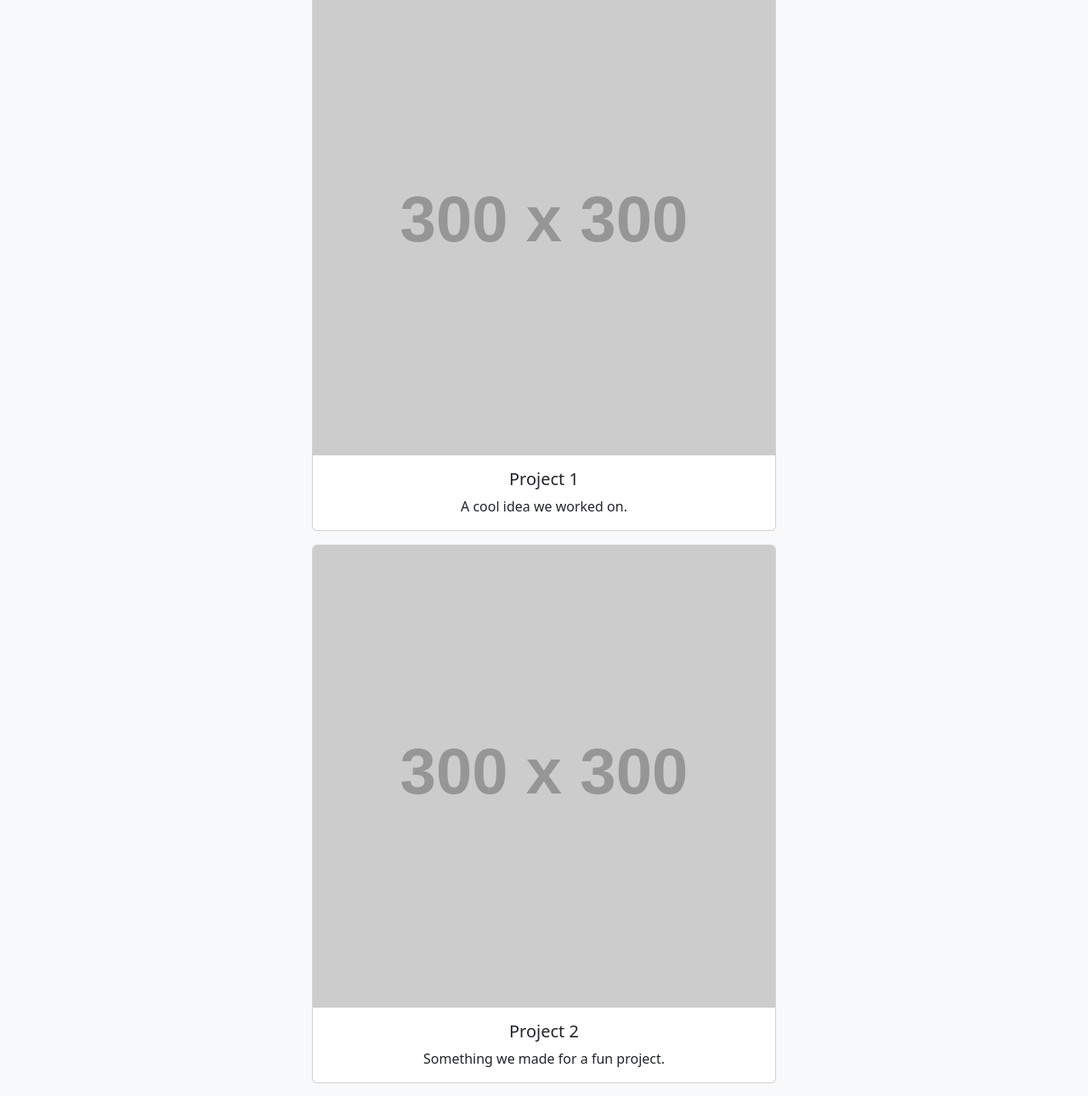
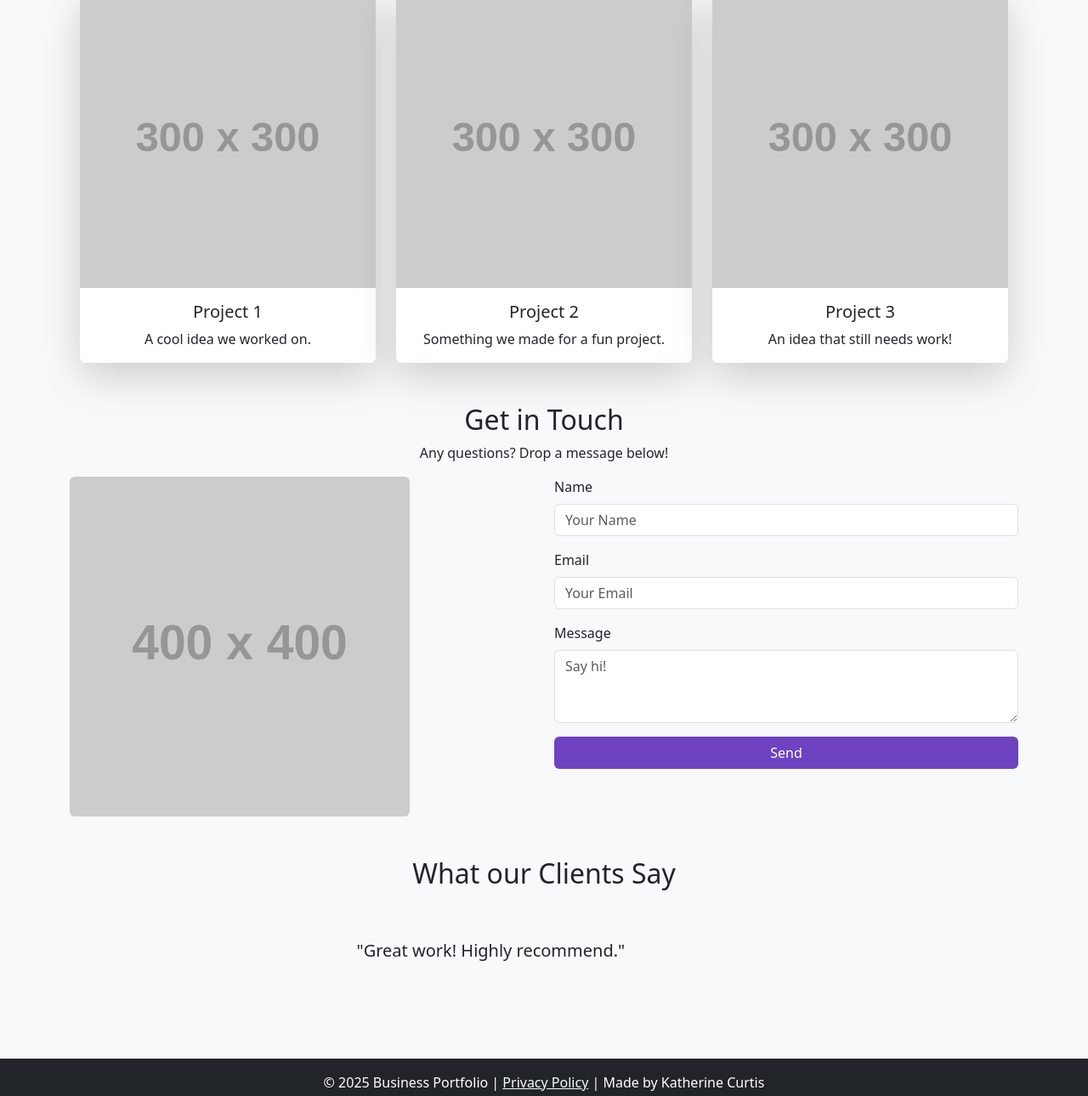
Before and after one commit to katherinecurtis99/Web-Dev-Assignment, a plain HTML site: page index.html in a window 1280 px wide. Shown: the part 476-1766 px from the top of the page at 85% size. Drawn offline with nearby package versions, Linux system fonts and the light colour scheme; placeholder pictures from the web are drawn by us.

Commit message:
Update index.html

```diff
--- a/index.html
+++ b/index.html
@@ -5,6 +5,8 @@
     <meta name="viewport" content="width=device-width, initial-scale=1">
     <title>Business Portfolio</title>
     <link rel="stylesheet" href="https://cdn.jsdelivr.net/npm/bootstrap@5.3.0/dist/css/bootstrap.min.css">
+    <link href="https://fonts.googleapis.com/css2?family=Poppins:wght@300;400;600&display=swap" rel="stylesheet">
+
 </head>
 
 
@@ -21,8 +23,9 @@
 
 
     <!-- Navbar -->
-    <nav class="navbar navbar-expand-lg navbar-light bg-white shadow-sm">
+    <nav class="navbar navbar-expand-lg navbar-light bg-white shadow-sm sticky-top">
         <div class="container">
+            <a class="navbar-brand fw-bold" href="#">Business Portfolio</a>
             <button class="navbar-toggler" type="button" data-bs-toggle="collapse" data-bs-target="#navbarNav">
                 <span class="navbar-toggler-icon"></span>
             </button>
@@ -48,28 +51,29 @@
     <section id="portfolio" class="container my-5 text-center">
         <h2 class="text-center">Our Work</h2>
         <div class="row d-flex flex-column align-items-center">
-            <div class="col-md-6">
-                <div class="card mb-3">
+            <div class="row">
+                <div class="col-md-4">
+                    <div class="card shadow-lg border-0">
                     <img src="https://placehold.co/300" class="card-img-top" alt="Project 1">
-                    <div class="card-body text-center">
+                    <div class="card-body">
                         <h5 class="card-title">Project 1</h5>
                         <p class="card-text">A cool idea we worked on.</p>
                     </div>
                 </div>
             </div>
-            <div class="col-md-6">
-                <div class="card mb-3">
+            <div class="col-md-4">
+                <div class="card shadow-lg border-0">
                     <img src="https://placehold.co/300" class="card-img-top" alt="Project 2">
-                    <div class="card-body text-center">
+                    <div class="card-body">
                         <h5 class="card-title">Project 2</h5>
                         <p class="card-text">Something we made for a fun project.</p>
                     </div>
                 </div>
             </div>
-            <div class="col-md-6">
-                <div class="card mb-3">
+            <div class="col-md-4">
+                <div class="card shadow-lg border-0">
                     <img src="https://placehold.co/300" class="card-img-top" alt="Project 3">
-                    <div class="card-body text-center">
+                    <div class="card-body">
                         <h5 class="card-title">Project 3</h5>
                         <p class="card-text">An idea that still needs work!</p>
                     </div>
@@ -108,9 +112,34 @@
     </section>
 
 
+    <section class="container my-5">
+        <h2 class="text-center">What our Clients Say</h2>
+        <div id="carouselExample" class="carousel slide" data-bs-ride="carousel">
+            <div class="carousel-inner">
+                <div class="carousel-item active">
+                    <div class="text-center p-5">
+                        <p class="lead">"Great work! Highly recommend."</p>
+                    </div>
+                </div>
+                <div class="carousel-item">
+                    <div class="text-center p-5">
+                        <p class="lead">"Professional and on time!"</p>
+                    </div>
+                </div>
+            </div>
+            <button class="carousel-control-prev" type="button" data-bs-target="#carouselExample" data-bs-slide="prev">
+                <span class="carousel-control-prev-icon"></span>
+            </button>
+            <button class="carousel-control-next" type="button" data-bs-target="#carouselExample" data-bs-slide="next">
+                <span class="carousel-control-next-icon"></span>
+            </button>
+        </div>
+    </section>
+
+
     <!-- Footer -->
     <footer class="bg-dark text-white text-center py-3">
-        <p>&copy; 2025 Business Portfolio | Made by Katherine Curtis</p>
+        <p>&copy; 2025 Business Portfolio | <a href="#" class="text-light">Privacy Policy</a> | Made by Katherine Curtis</p>
     </footer>
 
 
```
